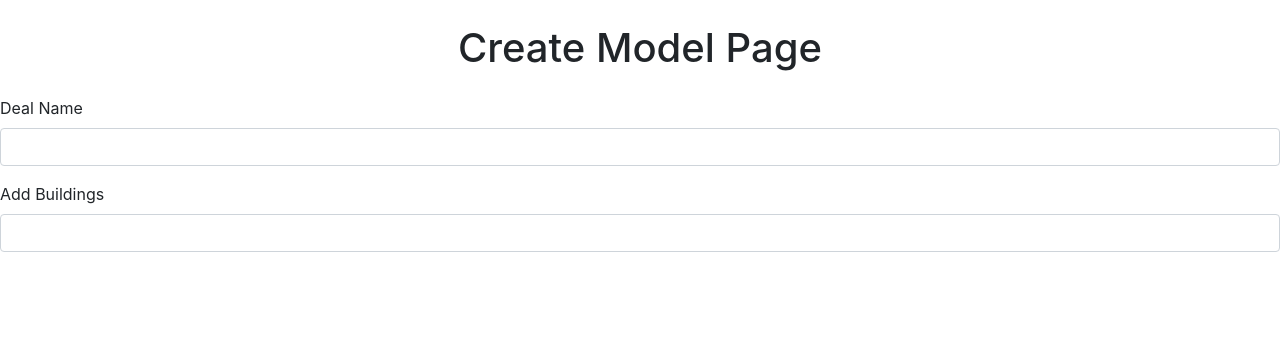
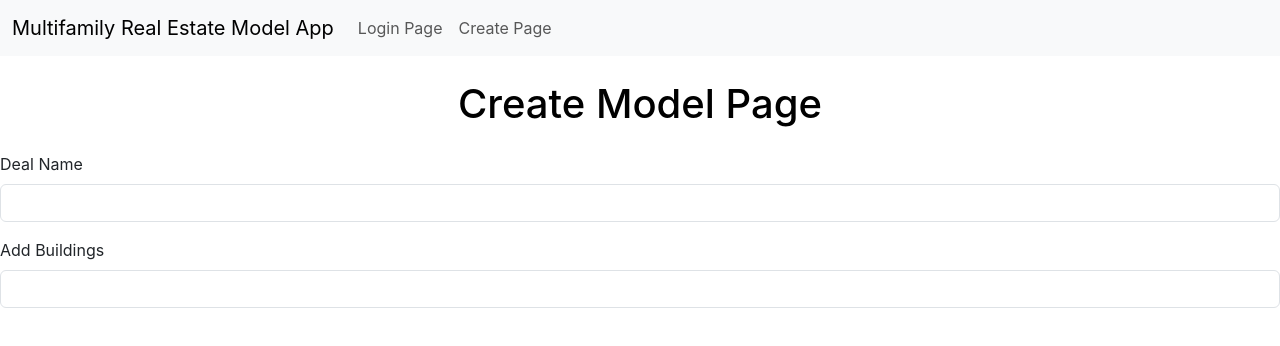
Before and after one commit to katherinehli/FE_glowparachute, a React (Create React App) app in the folder frontend/: page /create in a window 1280 px wide. Shown: the top 346 px of the page. Built offline with nearby package versions, Linux system fonts and the light colour scheme.

Commit message:
added header, cleaned up code, added tailwind stuff

```diff
--- a/frontend/package.json
+++ b/frontend/package.json
@@ -4,11 +4,12 @@
   "private": true,
   "proxy": "http://localhost:8000",
   "dependencies": {
+    "@material-tailwind/react": "^2.1.8",
     "@testing-library/jest-dom": "^5.17.0",
     "@testing-library/react": "^13.4.0",
     "@testing-library/user-event": "^13.5.0",
     "axios": "^0.21.1",
-    "bootstrap": "^4.6.0",
+    "bootstrap": "^5.3.2",
     "react": "^18.2.0",
     "react-dom": "^18.2.0",
     "react-router-dom": "^6.21.0",
--- a/frontend/src/App.js
+++ b/frontend/src/App.js
@@ -1,38 +1,24 @@
-import React, { Component } from "react";
-import {BrowserRouter as Router, Routes, Route, Switch, Link} from 'react-router-dom';
-import { useNavigate } from 'react-router-dom';
+import React from "react";
+
+import {
+    Routes,
+    Route
+} from 'react-router-dom';
+
 import LoginPage from './Pages/LoginPage';
 import HomePage from './Pages/HomePage';
 import CreateModelPage from './Pages/CreateModelPage'
+import Header from "./components/Header";
 
+const App = () => (
+    <div className="App">
+        <Header />
+        <Routes>
+            <Route exact path="/" element={<HomePage/>} />
+            <Route exact path="/login" element={<LoginPage/>} />
+            <Route exact path="/create" element={<CreateModelPage/>} />
+        </Routes>
+    </div>
+);
 
-
-function withNavigation(Component) {
-  return props => {
-    const navigate = useNavigate();
-    return <Component {...props} navigate={navigate} />;
-  };
-}
-
-const Main = () => {
-  return (
-      <Routes> {/* The Switch decides which component to show based on the current URL.*/}
-          <Route exact path='/' element={<HomePage/>}></Route>
-          <Route exact path='/login' element={<LoginPage/>}></Route>
-          <Route exact path='/create' element={<CreateModelPage/>}></Route>
-      </Routes>
-  );
-};
-
-class App extends Component {
-
-  render() {
-    return (
-        <div className="App">
-          <Main />
-        </div>
-    );
-  }
-}
-
-export default withNavigation(App);
+export default App;
--- a/frontend/src/Pages/CreateModelPage.js
+++ b/frontend/src/Pages/CreateModelPage.js
@@ -12,12 +12,12 @@ class CreateModelPage extends Component {
                 <h1 className="text-black text-center my-4">Create Model Page</h1>
                 <form>
                     <div className="mb-3">
-                        <label for="MFRE-buildingName" className="form-label">Deal Name</label>
+                        <label className="form-label">Deal Name</label>
                         <input type="text" className="form-control" id="deal-name"></input>
                     </div>
                     <div className="mb-3">
-                        <label htmlFor="MFRE-buildingName" className="form-label">Add Buildings</label>
-                        <input type="text" className="form-control" id="deal-name"></input>
+                        <label className="form-label">Add Buildings</label>
+                        <input type="text" className="form-control" id="building-search"></input>
                     </div>
 
                 </form>
--- a/frontend/src/Pages/HomePage.js
+++ b/frontend/src/Pages/HomePage.js
@@ -142,7 +142,6 @@ class HomePage extends Component {
     render() {
         return (
             <main className="container">
-                <h1 className="text-black text-center my-4">Multifamily Real Estate Model app</h1>
                 <div className="row">
                     <div className="col-md-6 col-sm-10 mx-auto p-0">
                         <div className="card p-3">
--- /dev/null
+++ b/frontend/src/components/Header.js
@@ -0,0 +1,43 @@
+import React from 'react';
+
+import { Link } from 'react-router-dom';
+
+const Header = () => (
+    <header className="bg-gray-100 p-6">
+        <div className="flex items-center justify-between flex-wrap">
+            <div className="block">
+                <Link to="/"><span className="font-semibold text-xl tracking-tight text-gray-800">Multifamily Real Estate Model App</span></Link>
+            </div>
+            <nav className="block">
+                <Link to="/"><span className="inline-block text-gray-800 hover:text-gray-600 mr-4">Home page</span></Link>
+                <Link to="/contact"><span className="inline-block text-gray-800 hover:text-gray-600 mr-4">Create page</span></Link>
+                <Link to="/"><span className="inline-block px-4 py-2 leading-none border rounded text-gray-600 border-gray-600 hover:text-gray-900 hover:border-gray-900">Login</span></Link>
+            </nav>
+        </div>
+    </header>
+);
+
+const Header2 = () => (
+    <nav className={"navbar navbar-expand-lg bg-body-tertiary"}>
+        <div className={"container-fluid"}>
+            <a className={"navbar-brand"} href={"/"}>Multifamily Real Estate Model App</a>
+            <button className="navbar-toggler" type="button" data-bs-toggle="collapse"
+                    data-bs-target="#navbarSupportedContent" aria-controls="navbarSupportedContent"
+                    aria-expanded="false" aria-label="Toggle navigation">
+                <span className="navbar-toggler-icon"></span>
+            </button>
+            <div className="collapse navbar-collapse" id="navbarSupportedContent">
+                <ul className="navbar-nav me-auto mb-2 mb-lg-0">
+                    <li className="nav-item">
+                        <a className="nav-link" aria-current="page" href="#">Login Page</a>
+                    </li>
+                    <li className="nav-item">
+                        <a className="nav-link" href="/create">Create Page</a>
+                    </li>
+                </ul>
+            </div>
+        </div>
+    </nav>
+);
+
+export default Header2;
--- a/frontend/src/index.js
+++ b/frontend/src/index.js
@@ -6,13 +6,10 @@ import './index.css';
 import App from './App';
 import reportWebVitals from './reportWebVitals';
 
-const root = ReactDOM.createRoot(document.getElementById("root"));
-root.render(
-    <React.StrictMode>
-        <BrowserRouter>
-            <App/>
-        </BrowserRouter>
-    </React.StrictMode>
+ReactDOM.createRoot(document.getElementById("root")).render(
+    <BrowserRouter>
+        <App/>
+    </BrowserRouter>
 );
 
 // If you want to start measuring performance in your app, pass a function
--- /dev/null
+++ b/frontend/src/input.css
@@ -0,0 +1,17 @@
+@tailwind base;
+@tailwind components;
+@tailwind utilities;
+
+body {
+    margin: 0;
+    font-family: -apple-system, BlinkMacSystemFont, 'Segoe UI', 'Roboto', 'Oxygen',
+    'Ubuntu', 'Cantarell', 'Fira Sans', 'Droid Sans', 'Helvetica Neue',
+    sans-serif;
+    -webkit-font-smoothing: antialiased;
+    -moz-osx-font-smoothing: grayscale;
+}
+
+code {
+    font-family: source-code-pro, Menlo, Monaco, Consolas, 'Courier New',
+    monospace;
+}
--- /dev/null
+++ b/frontend/tailwind.config.js
@@ -0,0 +1,8 @@
+/** @type {import('tailwindcss').Config} */
+module.exports = {
+  content: ["./src/**/*.{html, js}"],
+  theme: {
+    extend: {},
+  },
+  plugins: [],
+}
--- a/package.json
+++ b/package.json
@@ -8,7 +8,7 @@
     "@testing-library/react": "^13.4.0",
     "@testing-library/user-event": "^13.5.0",
     "axios": "^0.21.1",
-    "bootstrap": "^4.6.0",
+    "bootstrap": "^5.3.0",
     "react": "^18.2.0",
     "react-dom": "^18.2.0",
     "react-scripts": "5.0.1",
```
Also changed, not shown: frontend/src/index.css (line endings or trailing spaces), 2 other files (tests, documents, lock files or other folders).
